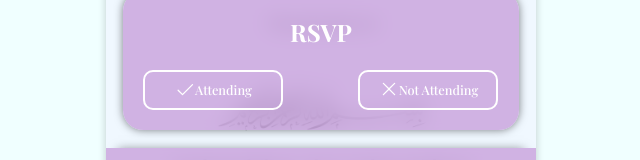
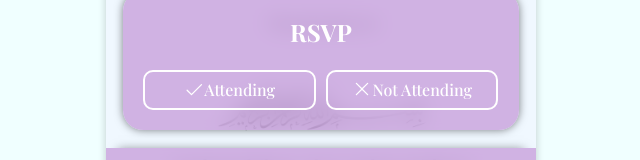
Before and after one commit to RKPinata/wedding, a Next.js app: page / in a window 1280 px wide. Both pictures are taken after a click on the element "RSVP". Shown: the part 553-713 px from the top of the page, without its empty margins (319-959 px from the left). Built offline with nearby package versions, Linux system fonts and the light colour scheme.

Commit message:
Improve button styling

```diff
--- a/src/components/Popup/PopupItems/RSVP/Rsvp.module.css
+++ b/src/components/Popup/PopupItems/RSVP/Rsvp.module.css
@@ -13,6 +13,5 @@
 
 .buttons-container {
     display: flex;
-    justify-content: space-between;
     gap: 10px;
 }
--- a/src/components/Popup/PopupItems/RSVP/RsvpForm/RsvpForm.module.css
+++ b/src/components/Popup/PopupItems/RSVP/RsvpForm/RsvpForm.module.css
@@ -33,6 +33,6 @@
 
 .buttons-container {
     display: flex;
-    justify-content: space-evenly;
+    justify-content: space-between;
     gap: 1rem;
 }
--- a/src/components/PrimaryButton/PrimaryButton.module.css
+++ b/src/components/PrimaryButton/PrimaryButton.module.css
@@ -1,16 +1,14 @@
 .primary-button {
+  border: 2px solid;
+  border-radius: 10px;
+  background-color: transparent;
   display: flex;
   align-items: center;
   justify-content: center;
-  padding: 1% 5%;
-  border: 2px solid white;
-  border-radius: 10px;
-  background-color: transparent;
+  width: 50%;
+  padding: 8px;
+  text-align: center;
   color: white;
-  font-size: 0.8rem;
-  cursor: pointer;
-  transition: background-color 0.3s ease;
-  min-width: 140px;
   height: 40px;
 }
 
```
